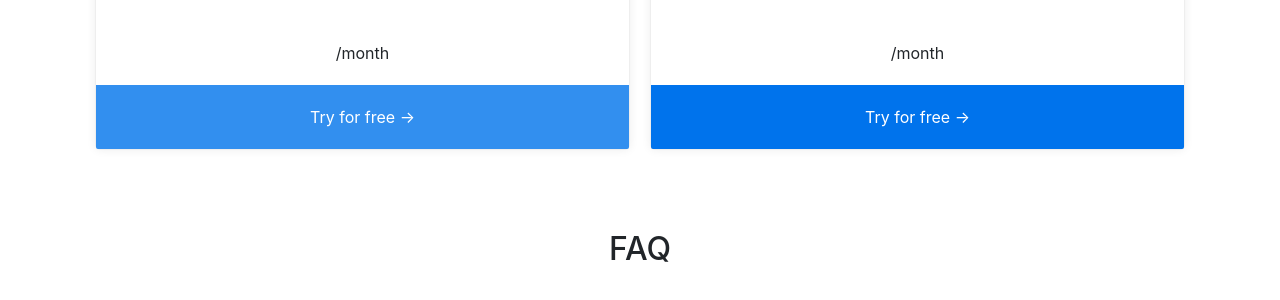
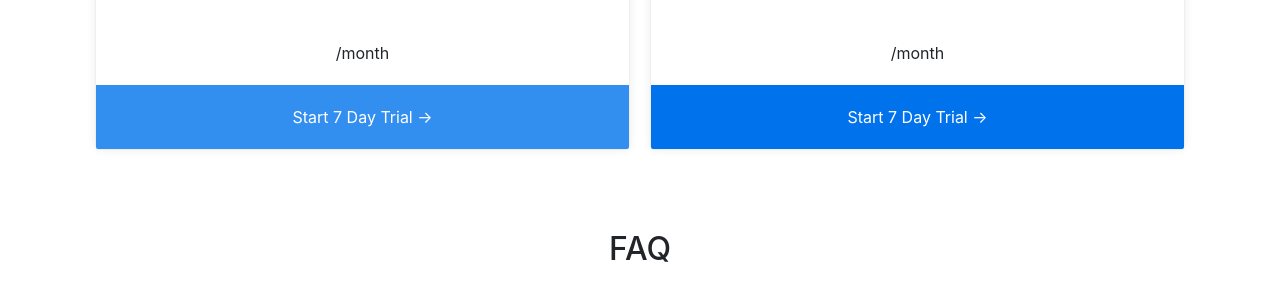
Before and after one commit to muchdogesec/ctibutler-website, a Jekyll site: the page built from pricing/index.html, in a window 1280 px wide and 900 px high, scrolled down 1031 px. Shown: the part 153-453 px from the top of the window. Built offline with Jekyll 4.4.1, drawn with Linux system fonts in a browser that asks for light colours.

Commit message:
Update index.html (#42)

```diff
--- a/pricing/index.html
+++ b/pricing/index.html
@@ -36,7 +36,7 @@ pricing_table:
         highlight: false
     call_to_action:
       link: https://app.ctibutler.com
-      text: Try for free
+      text: Start 7 Day Trial
   - name: Enterprise
     color: "#0073ec"
     features:
@@ -66,7 +66,7 @@ pricing_table:
         highlight: false
     call_to_action:
       link: https://app.ctibutler.com
-      text: Try for free
+      text: Start 7 Day Trial
 
 faq:
 
```
